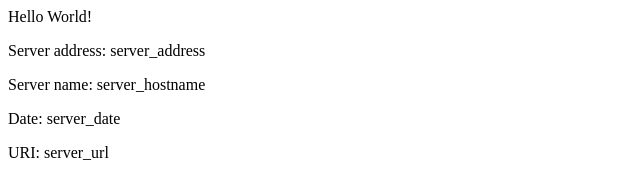
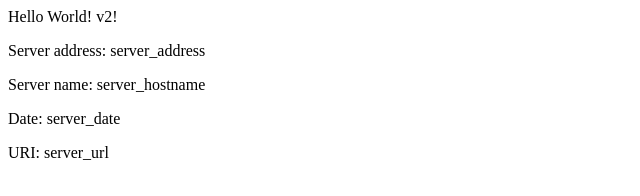
Before and after one commit to danodea/eks-example, a plain HTML site: page src/index.html in a window 1280 px wide. Shown: the full height of the page, 0-640 px from the left. Drawn offline with Linux system fonts and the light colour scheme.

Commit message:
v2 Updating home page

```diff
--- a/src/index.html
+++ b/src/index.html
@@ -1,8 +1,8 @@
 <head>
-<title>Hello World</title>
+<title>Hello World v2</title>
 </head>
 <div class="info">
-<h>Hello World!</h>
+<h>Hello World! v2!</h>
 <p><span>Server&nbsp;address:</span> <span>server_address</span></p>
 <p><span>Server&nbsp;name:</span> <span>server_hostname</span></p>
 <p class="smaller"><span>Date:</span> <span>server_date</span></p>
```
